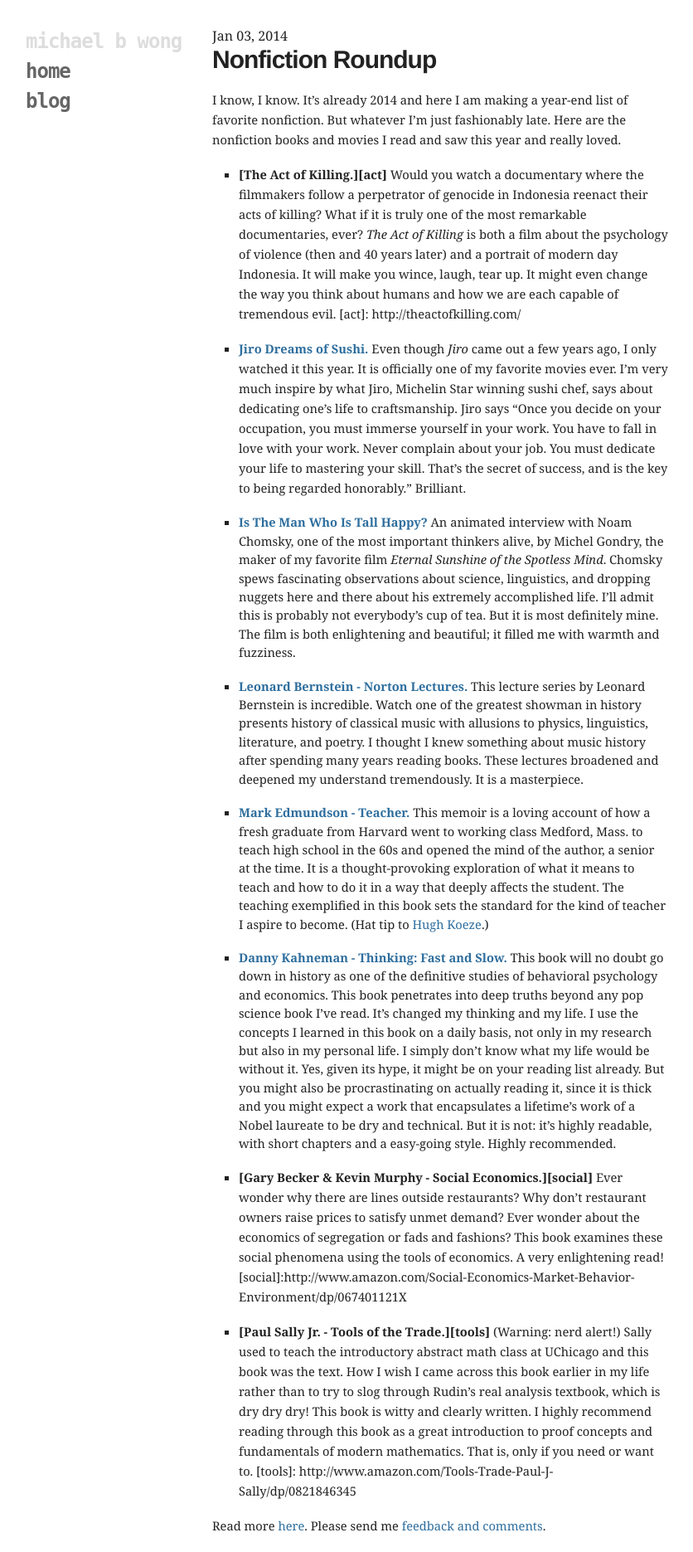
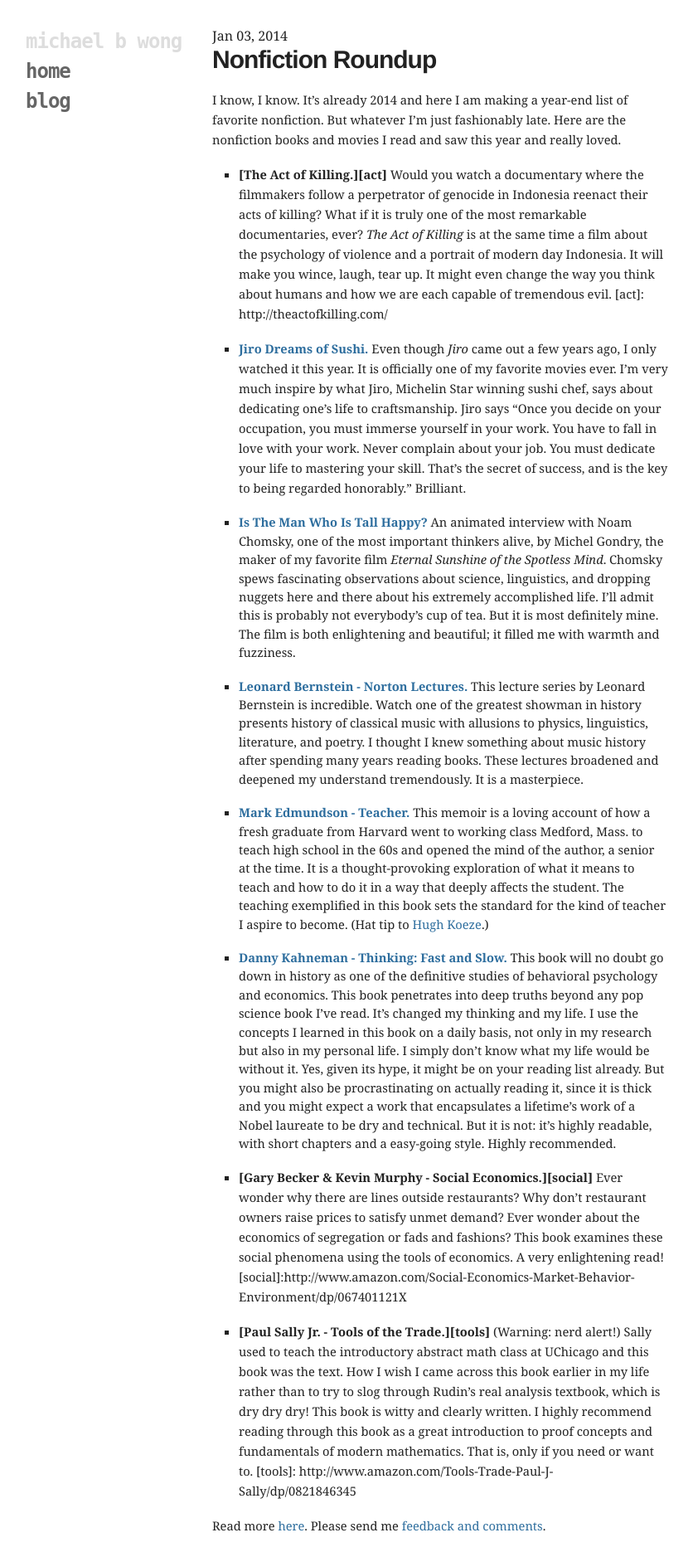
Before and after one commit to mbwong/mbwong.github.com, a Jekyll site: the page built from _posts/2014-1-3-nonfiction-roundup.md, in a window 1280 px wide. Shown: the whole page at 83% size, without its empty margins (94-930 px from the left). Built offline with Jekyll 4.4.1, drawn with Linux system fonts in a browser that asks for light colours.

Commit message:
Update 2014-1-3-nonfiction-roundup.md

```diff
--- a/_posts/2014-1-3-nonfiction-roundup.md
+++ b/_posts/2014-1-3-nonfiction-roundup.md
@@ -8,7 +8,7 @@
 
 I know, I know. It's already 2014 and here I am making a year-end list of favorite nonfiction. But whatever I'm just fashionably late. Here are the nonfiction books and movies I read and saw this year and really loved.
 
-* __[The Act of Killing.][act]__ Would you watch a documentary where the filmmakers follow a perpetrator of genocide in Indonesia reenact their acts of killing? What if it is truly one of the most remarkable documentaries, ever? _The Act of Killing_ is both a film about the psychology of violence (then and 40 years later) and a portrait of modern day Indonesia. It will make you wince, laugh, tear up. It might even change the way you think about humans and how we are each capable of tremendous evil.
+* __[The Act of Killing.][act]__ Would you watch a documentary where the filmmakers follow a perpetrator of genocide in Indonesia reenact their acts of killing? What if it is truly one of the most remarkable documentaries, ever? _The Act of Killing_ is at the same time a film about the psychology of violence and a portrait of modern day Indonesia. It will make you wince, laugh, tear up. It might even change the way you think about humans and how we are each capable of tremendous evil.
 [act]: http://theactofkilling.com/
 
 * __[Jiro Dreams of Sushi.][jiro]__ Even though _Jiro_ came out a few years ago, I only watched it this year. It is officially one of my favorite movies ever. I'm very much inspire by what Jiro, Michelin Star winning sushi chef, says about dedicating one's life to craftsmanship. Jiro says "Once you decide on your occupation, you must immerse yourself in your work. You have to fall in love with your work. Never complain about your job. You must dedicate your life to mastering your skill. That's the secret of success, and is the key to being regarded honorably." Brilliant.
```
